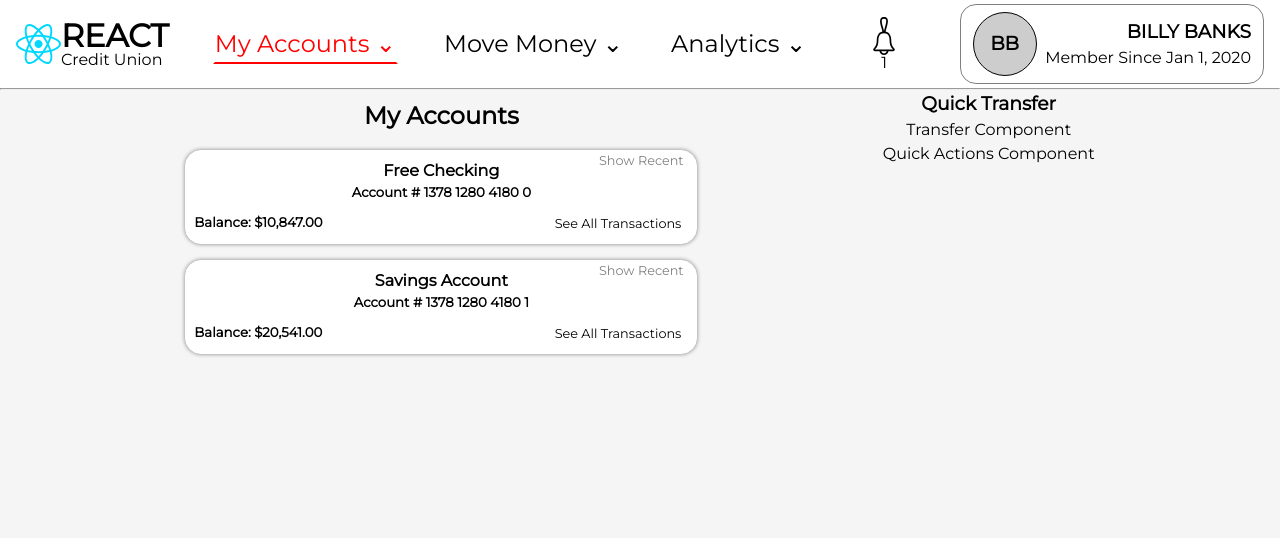
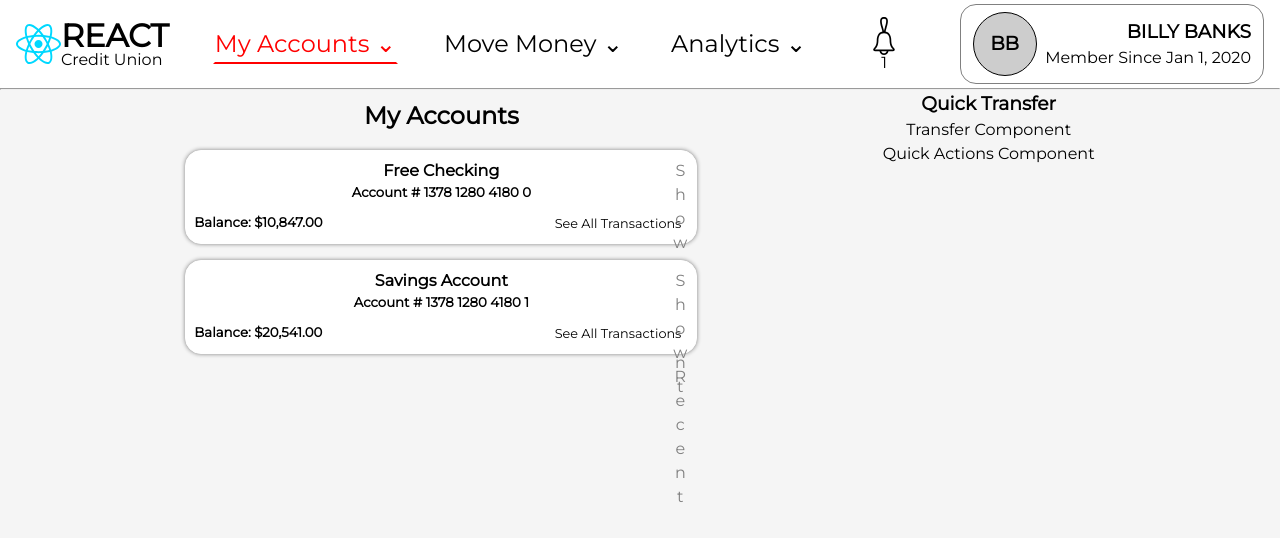
Before and after one commit to jskomal/banking-FE, a React (Vite) app: page / in a window 1280 px wide. Shown: the top 538 px of the page. Built offline with nearby package versions, Linux system fonts and the light colour scheme.

Commit message:
Change carrot and add flipped class

```diff
--- a/src/components/AccountPreview.css
+++ b/src/components/AccountPreview.css
@@ -12,13 +12,18 @@
 }
 
 .carrot {
-  font-size: 0.8rem;
+  width: 1rem;
+  height: 1rem;
   position: absolute;
-  top: 0;
-  right: 1vw;
+  top: 1vh;
+  right: 1vh;
   transition: 300ms ease-in-out;
   color: gray;
   cursor: pointer;
+}
+
+.flipped {
+  transform: rotate(180deg);
 }
 
 .carrot:hover {
```
